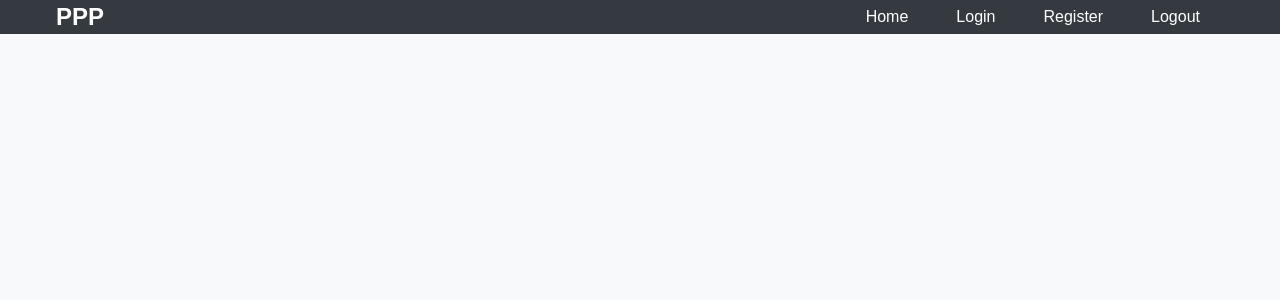
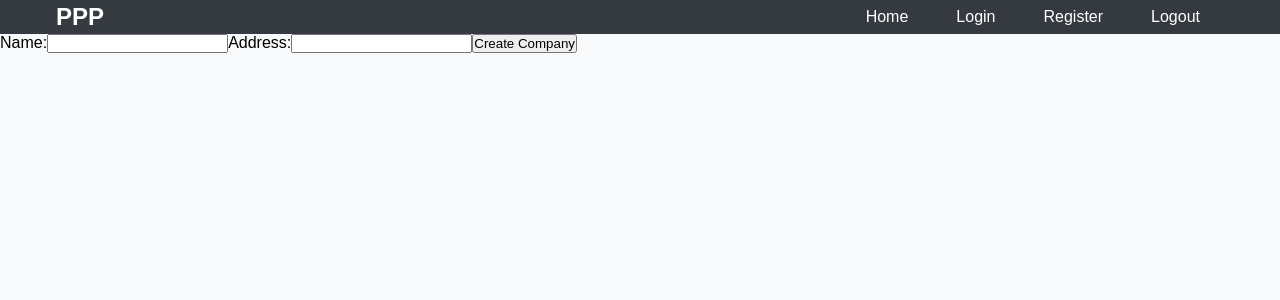
Before and after one commit to notAnotherAverageJoe/Property-Preservation-Plus, a React (Create React App) app in the folder client/: page /create-company in a window 1280 px wide. Shown: the top 300 px of the page. Built offline with nearby package versions, Linux system fonts and the light colour scheme.

Commit message:
dashboard fix

```diff
--- a/client/src/App.js
+++ b/client/src/App.js
@@ -4,6 +4,7 @@ import Login from "./components/Login";
 import Register from "./components/Register";
 import Home from "./components/Home";
 import Dashboard from "./components/Dashboard";
+import CreateCompany from "./components/CreateCompany";
 import withAuth from "./components/withAuth"; // Import the HOC
 import Navbar from "./components/Navbar";
 import "./components/Navbar.css";
@@ -19,6 +20,7 @@ function App() {
         <Route path="/" element={<Home />} />
         <Route path="/login" element={<Login />} />
         <Route path="/register" element={<Register />} />
+        <Route path="/create-company" element={<CreateCompany />} />
         <Route path="/dashboard" element={<ProtectedDashboard />} />{" "}
       </Routes>
     </Router>
--- /dev/null
+++ b/client/src/components/CreateCompany.js
@@ -0,0 +1,55 @@
+import React, { useState } from "react";
+
+function CreateCompany() {
+  const [name, setName] = useState("");
+  const [address, setAddress] = useState("");
+
+  const handleSubmit = async (e) => {
+    e.preventDefault();
+    try {
+      const response = await fetch("http://localhost:3000/api/companies", {
+        method: "POST",
+        headers: {
+          "Content-Type": "application/json",
+        },
+        body: JSON.stringify({ name, address }),
+      });
+
+      if (!response.ok) {
+        throw new Error("Failed to create company");
+      }
+
+      const data = await response.json();
+      console.log("Company created:", data);
+      // Handle successful creation (e.g., redirect or show success message)
+    } catch (error) {
+      console.error("Failed to create company", error);
+    }
+  };
+
+  return (
+    <form onSubmit={handleSubmit}>
+      <label>
+        Name:
+        <input
+          type="text"
+          value={name}
+          onChange={(e) => setName(e.target.value)}
+          required
+        />
+      </label>
+      <label>
+        Address:
+        <input
+          type="text"
+          value={address}
+          onChange={(e) => setAddress(e.target.value)}
+          required
+        />
+      </label>
+      <button type="submit">Create Company</button>
+    </form>
+  );
+}
+
+export default CreateCompany;
--- a/client/src/components/Dashboard.js
+++ b/client/src/components/Dashboard.js
@@ -1,13 +1,15 @@
-// Dashboard.js
+// Dashboard.js or wherever appropriate
 import React from "react";
+import { Link } from "react-router-dom";
 
-const Dashboard = () => {
+function Dashboard() {
   return (
     <div>
       <h1>Dashboard</h1>
-      <p>Welcome to the dashboard. You are logged in!</p>
+      <Link to="/create-company">Create a New Company</Link>
+      {/* Other dashboard content */}
     </div>
   );
-};
+}
 
 export default Dashboard;
--- a/client/src/components/withAuth.js
+++ b/client/src/components/withAuth.js
@@ -1,6 +1,6 @@
 import React from "react";
 import { Navigate } from "react-router-dom";
-import { useAuth } from "../contexts/AuthContext"; // Import the useAuth hook
+import { useAuth } from "../contexts/AuthContext";
 
 function withAuth(Component) {
   return function AuthenticatedComponent(props) {
```
